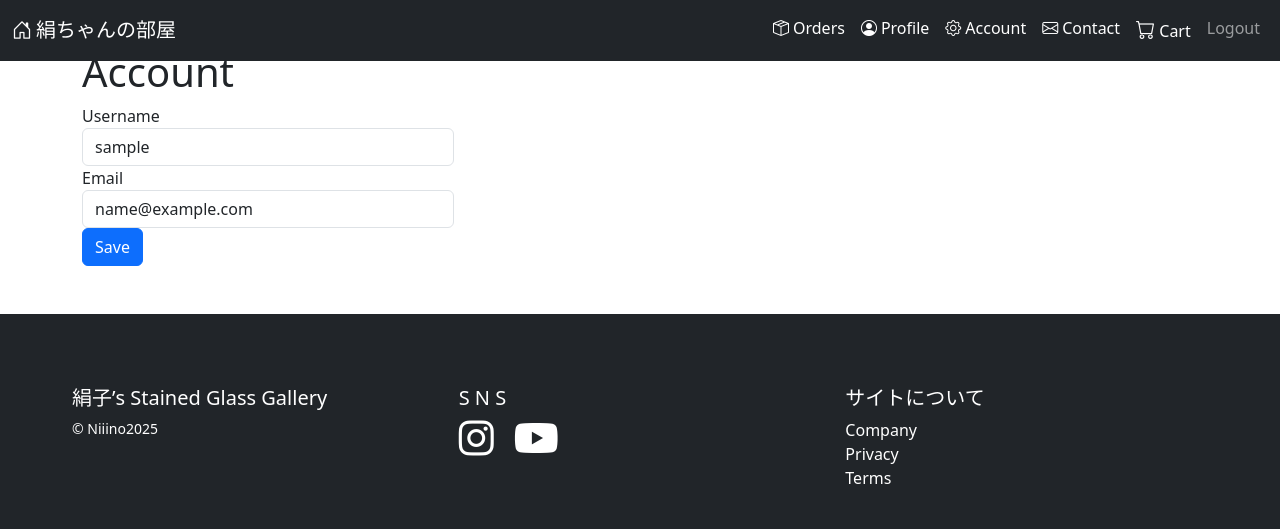
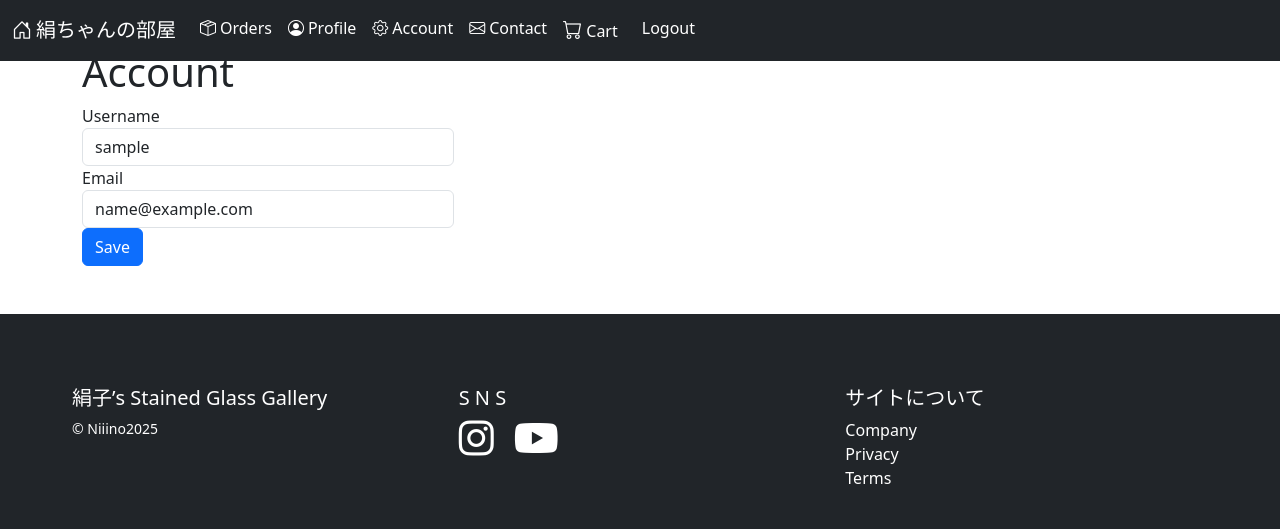
Before and after one commit to kentN1128/Kinuchan, a Django app: page /account/ in a window 1280 px wide. Shown: the top 529 px of the page. Run offline with Django 5.2, Linux system fonts and the light colour scheme; the visitor is signed in with stand-in values (Sample User, id 1); data comes from the database, SQL or seed files in the repository; some libraries are stand-ins or nearby versions.

Commit message:
UI modify Temp5

```diff
--- a/templates/snippets/header.html
+++ b/templates/snippets/header.html
@@ -12,7 +12,7 @@
 
     <!-- メニュー本体 -->
     <div class="collapse navbar-collapse" id="navbarContent">
-      <ul class="navbar-nav ms-auto">
+      <ul class="navbar-nav me-auto">
         <li class="nav-item"><a class="nav-link text-white" href="/orders/"><i class="bi bi-box-seam me-1"></i>Orders</a></li>
         <li class="nav-item"><a class="nav-link text-white" href="/profile/"><i class="bi bi-person-circle me-1"></i>Profile</a></li>
         <li class="nav-item"><a class="nav-link text-white" href="/account/"><i class="bi bi-gear me-1"></i>Account</a></li>
@@ -28,9 +28,11 @@
         {% if user.is_authenticated %}
           <li class="nav-item">
             <form action="{% url 'logout' %}" method="post" class="d-inline">
-              {% csrf_token %}
-              <button type="submit" class="btn btn-outline-light nav-link border-0">Logout</button>
-            </form>
+            {% csrf_token %}
+            <button type="submit" class="nav-link btn btn-link text-white px-3" style="text-decoration: none;">
+              Logout
+            </button>
+  </form>
           </li>
         {% else %}
           <li class="nav-item"><a class="nav-link text-white" href="/login/">Login</a></li>
```
